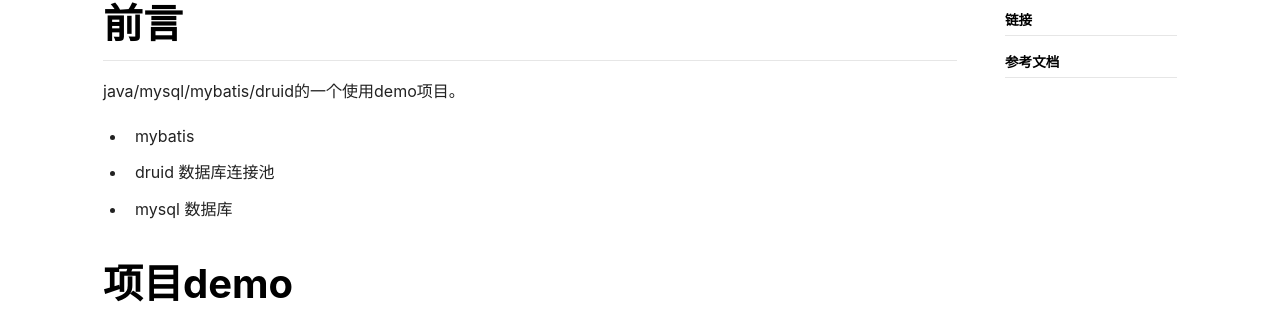
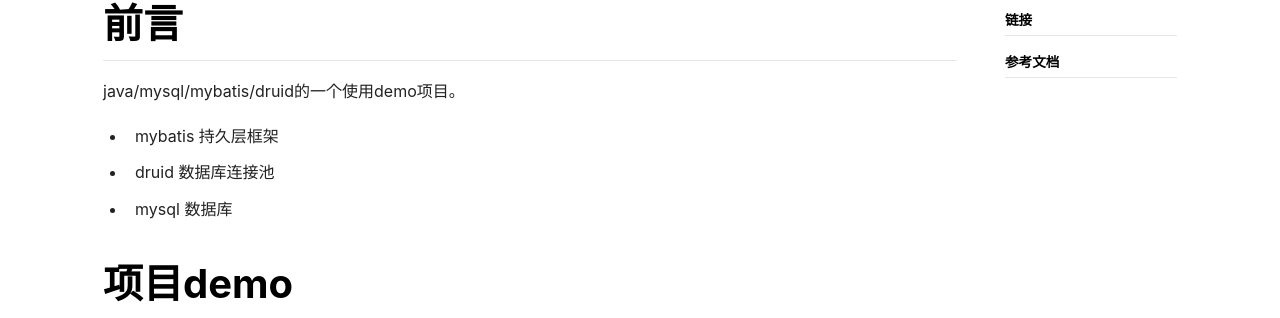
Before and after one commit to sureally/sureally.github.io, a Jekyll site: the page built from _posts/2019-07-20-mybatis-druid-demo.markdown, in a window 1280 px wide and 900 px high. Shown: the part 282-600 px from the top of the window. Built offline with Jekyll 4.4.1, drawn with Linux system fonts in a browser that asks for light colours; nearby versions of some CDN libraries.

Commit message:
Blog 修改。

```diff
--- a/_posts/2019-07-20-mybatis-druid-demo.markdown
+++ b/_posts/2019-07-20-mybatis-druid-demo.markdown
@@ -8,7 +8,7 @@ categories: demo java
 # 前言
 java/mysql/mybatis/druid的一个使用demo项目。
 
-- mybatis
+- mybatis 持久层框架
 
 - druid 数据库连接池
 
```
